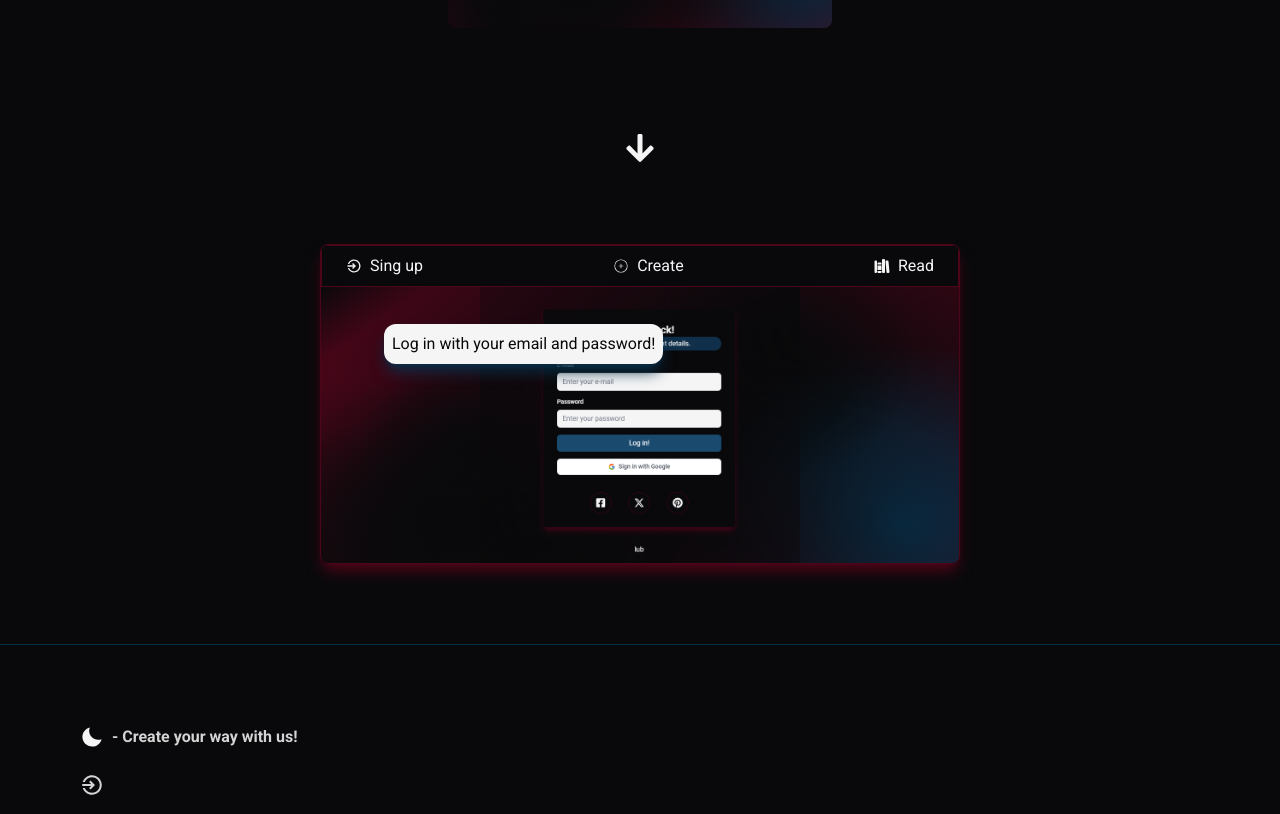
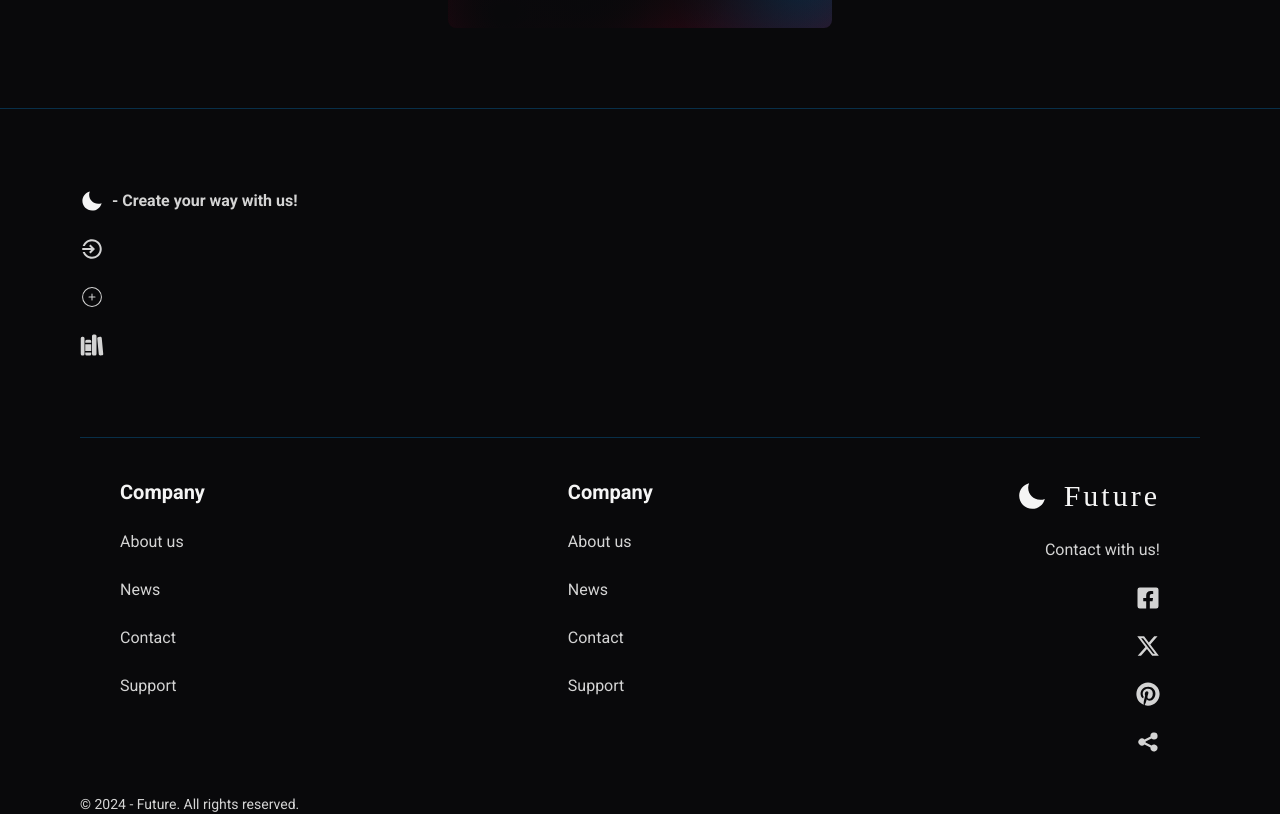
Before and after one commit to pawelek7k/future, a Next.js app: page / in a window 1280 px wide. Shown: the part 1500-2314 px from the top of the page. Built offline with nearby package versions, Linux system fonts and the light colour scheme; a web font is replaced by a local one.

Commit message:
remove description section

```diff
--- a/app/(marketing)/page.tsx
+++ b/app/(marketing)/page.tsx
@@ -1,4 +1,3 @@
-import { Description } from "../components/landing/Description";
 import { Features } from "../components/landing/Features";
 import { Footer } from "../components/landing/Footer";
 import { Hero } from "../components/landing/Hero";
@@ -8,7 +7,6 @@ const Home: React.FC = () => {
     <main className="">
       <Hero />
       <Features />
-      <Description />
       <Footer />
     </main>
   );
--- a/app/components/landing/Description.tsx
+++ /dev/null
@@ -1,65 +0,0 @@
-"use client";
-
-import { descriptions } from "@/lib/arrays/description";
-import { AnimatePresence, motion } from "framer-motion";
-import Image from "next/legacy/image";
-import { useState } from "react";
-
-export const Description = () => {
-  const [selectedTab, setSelectedTab] = useState(descriptions[0]);
-  return (
-    <section className="items-center justify-center pb-20 relative hidden md:flex">
-      <div className="border border-rose-950 h-[20rem] w-[40rem] rounded-lg shadow-lg shadow-rose-950 overflow-hidden">
-        <nav className="border border-rose-950">
-          <ul className="text-neutral-100 flex justify-between py-2 px-6 ">
-            {descriptions.map((description) => (
-              <li
-                key={description.label}
-                onClick={() => setSelectedTab(description)}
-                className="cursor-pointer"
-              >
-                <div className="flex items-center">
-                  <span className="mr-2">{description.icon}</span>
-                  {description.label}
-                </div>
-                {description === selectedTab ? (
-                  <motion.div className="underline" layoutId="underline" />
-                ) : null}
-              </li>
-            ))}
-          </ul>
-        </nav>
-        <div className="flex justify-center items-center flex-1 bg-hero-bg">
-          <AnimatePresence mode="wait">
-            <motion.div
-              key={selectedTab ? selectedTab.label : "empty"}
-              initial={{ y: 10, opacity: 0 }}
-              animate={{ y: 0, opacity: 1 }}
-              exit={{ y: -10, opacity: 0 }}
-              transition={{ duration: 0.2 }}
-            >
-              {selectedTab ? (
-                <>
-                  <div className="w-[20rem] h-[20rem] relative overflow-hidden flex items-start justify-start">
-                    <Image
-                      src={selectedTab.img}
-                      layout="fill"
-                      objectFit="cover"
-                      objectPosition="center"
-                      alt={selectedTab.label}
-                    />
-                  </div>
-                  <div className="bg-neutral-100 absolute  z-20 top-20 left-96 shadow-lg rounded-xl shadow-sky-950 text-zinc-950 p-2">
-                    <p>{selectedTab.description}</p>
-                  </div>
-                </>
-              ) : (
-                "😋"
-              )}
-            </motion.div>
-          </AnimatePresence>
-        </div>
-      </div>
-    </section>
-  );
-};
--- a/app/components/landing/Features.tsx
+++ b/app/components/landing/Features.tsx
@@ -1,6 +1,5 @@
 import "@/app/styles/animations.css";
 import { features } from "@/lib/arrays/features";
-import { FaArrowDown } from "react-icons/fa";
 
 export const Features = () => {
   return (
@@ -28,7 +27,6 @@ export const Features = () => {
           </li>
         ))}
       </ul>
-      <FaArrowDown className="text-neutral-100 w-8 h-8 arrow-animation mt-10 hidden md:block" />
     </section>
   );
 };
```
